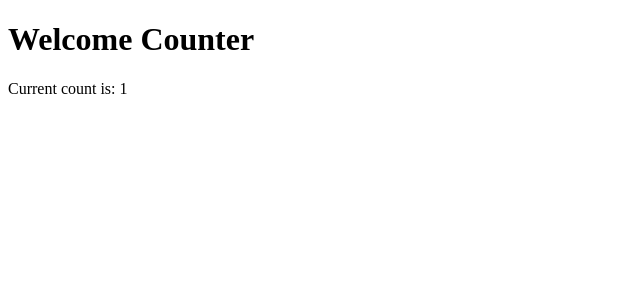
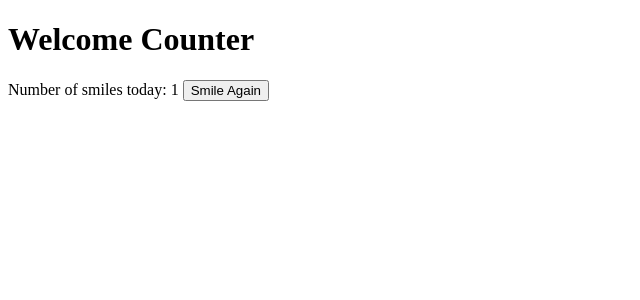
Before and after one commit to iov-one/wallet-demo, a React app: page / in a window 1280 px wide. Shown: the top 300 px of the page, without its empty margins (0-640 px from the left). Built offline with nearby package versions, Linux system fonts and the light colour scheme; what redux-promise-middleware, typesafe-actions would draw is missing.

Commit message:
Add dispatch, showing update onClick

```diff
--- a/src/components/pages/counter.tsx
+++ b/src/components/pages/counter.tsx
@@ -1,10 +1,13 @@
 import * as React from "react";
 import { connect } from "react-redux";
+import { bindActionCreators, Dispatch } from 'redux';
 
-import { RootState } from "../../store";
+import { CounterState, incrementCounter } from "../../counter";
+import { RootActions, RootState } from "../../store";
 
 export interface CounterProps {
-    readonly count: number;
+    readonly count: CounterState;
+    readonly onIncrement: () => any;
 }
 
 export class Counter extends React.Component<CounterProps, {}> {
@@ -12,15 +15,21 @@ export class Counter extends React.Component<CounterProps, {}> {
         return (
             <div>
                 <h1>Welcome Counter</h1>
-                <p>Current count is: {this.props.count}</p>
+                <span>Number of smiles today: {this.props.count} </span>
+                <button type="button" onClick={this.props.onIncrement}> Smile Again </button>
             </div>
         );
     }
 }
 
 // note how this verifies that we properly extracted the data
-const mapStateToProps = (state: RootState): CounterProps => ({
+const mapStateToProps = (state: RootState) => ({
     count: state.counter,
 });
 
-export const CounterContainer = connect(mapStateToProps)(Counter);
+const mapDispatchToProps = (dispatch: Dispatch<RootActions>) => bindActionCreators({
+    onIncrement: incrementCounter,
+}, dispatch);
+
+
+export const CounterContainer = connect(mapStateToProps, mapDispatchToProps)(Counter);
```
